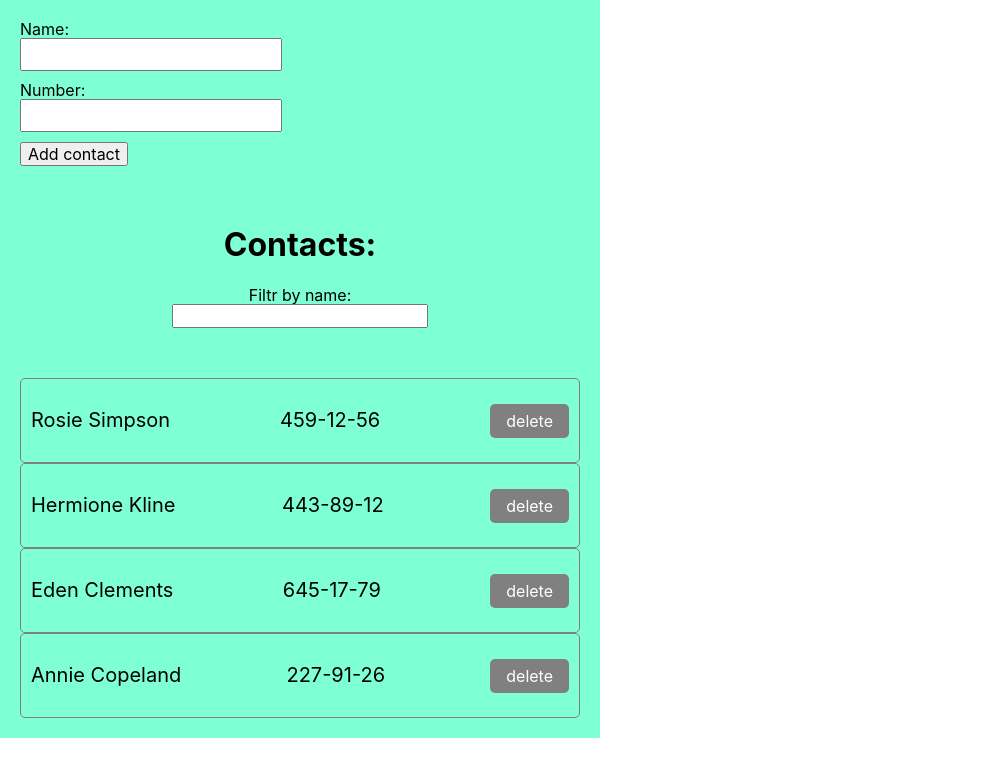
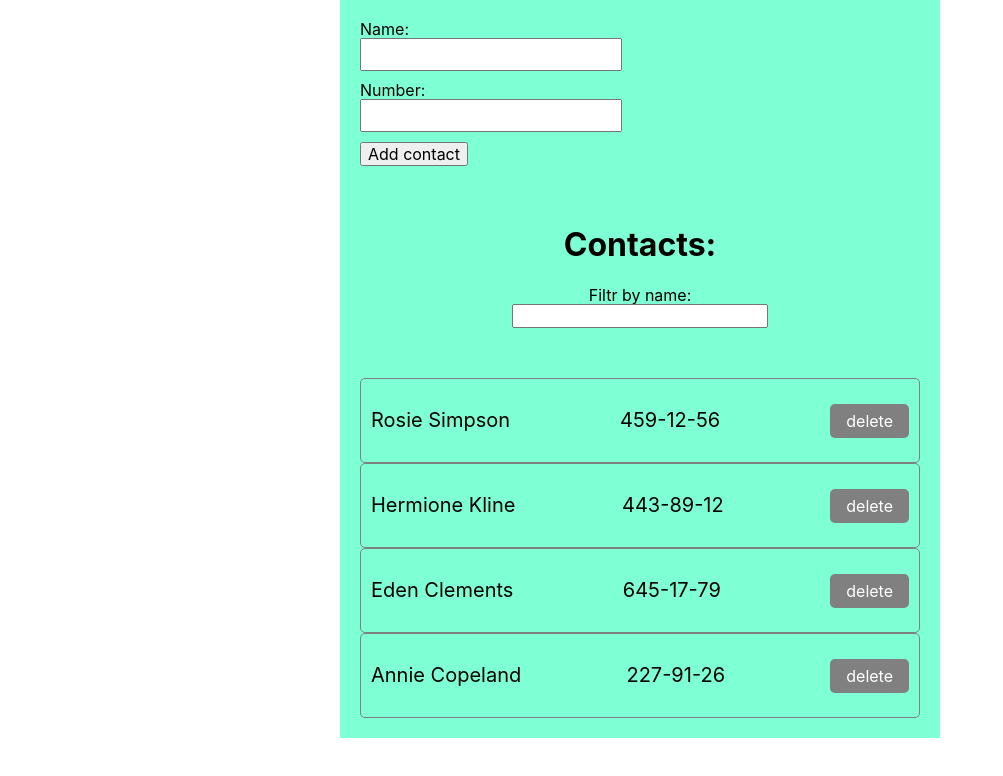
Before and after one commit to yuriipol/goit-react-hw-08-phonebook, a React (Create React App) app: page / in a window 1280 px wide. Shown: the top 776 px of the page, without its empty margins (0-1003 px from the left). Built offline with nearby package versions, Linux system fonts and the light colour scheme.

Commit message:
add style and propTypes

```diff
--- a/src/components/Filter/Filter.module.css
+++ b/src/components/Filter/Filter.module.css
@@ -2,6 +2,9 @@
   width: 600px;
   padding: 20px;
   background-color: aquamarine;
+
+  margin-left: auto;
+  margin-right: auto;
 }
 
 .label {
--- a/src/components/Form/Form.jsx
+++ b/src/components/Form/Form.jsx
@@ -2,6 +2,7 @@ import React from 'react';
 import { Component } from 'react';
 import { nanoid } from 'nanoid';
 import s from './Form.module.css';
+import PropTypes from 'prop-types';
 
 class Form extends Component {
   state = { name: '', number: '' };
@@ -62,3 +63,7 @@ class Form extends Component {
   }
 }
 export default Form;
+
+Form.propTypes = {
+  onSubmit: PropTypes.func.isRequired,
+};
--- a/src/components/Form/Form.module.css
+++ b/src/components/Form/Form.module.css
@@ -5,6 +5,9 @@
   padding: 20px;
   width: 600px;
   background-color: aquamarine;
+
+  margin-left: auto;
+  margin-right: auto;
 }
 .label {
   display: flex;
--- a/src/components/PhoneBookList/PhoneBookList.module.css
+++ b/src/components/PhoneBookList/PhoneBookList.module.css
@@ -3,6 +3,8 @@
   background-color: aquamarine;
   padding: 20px;
   margin: 0;
+  margin-left: auto;
+  margin-right: auto;
 }
 .phoneBookListItem {
   display: flex;
```
